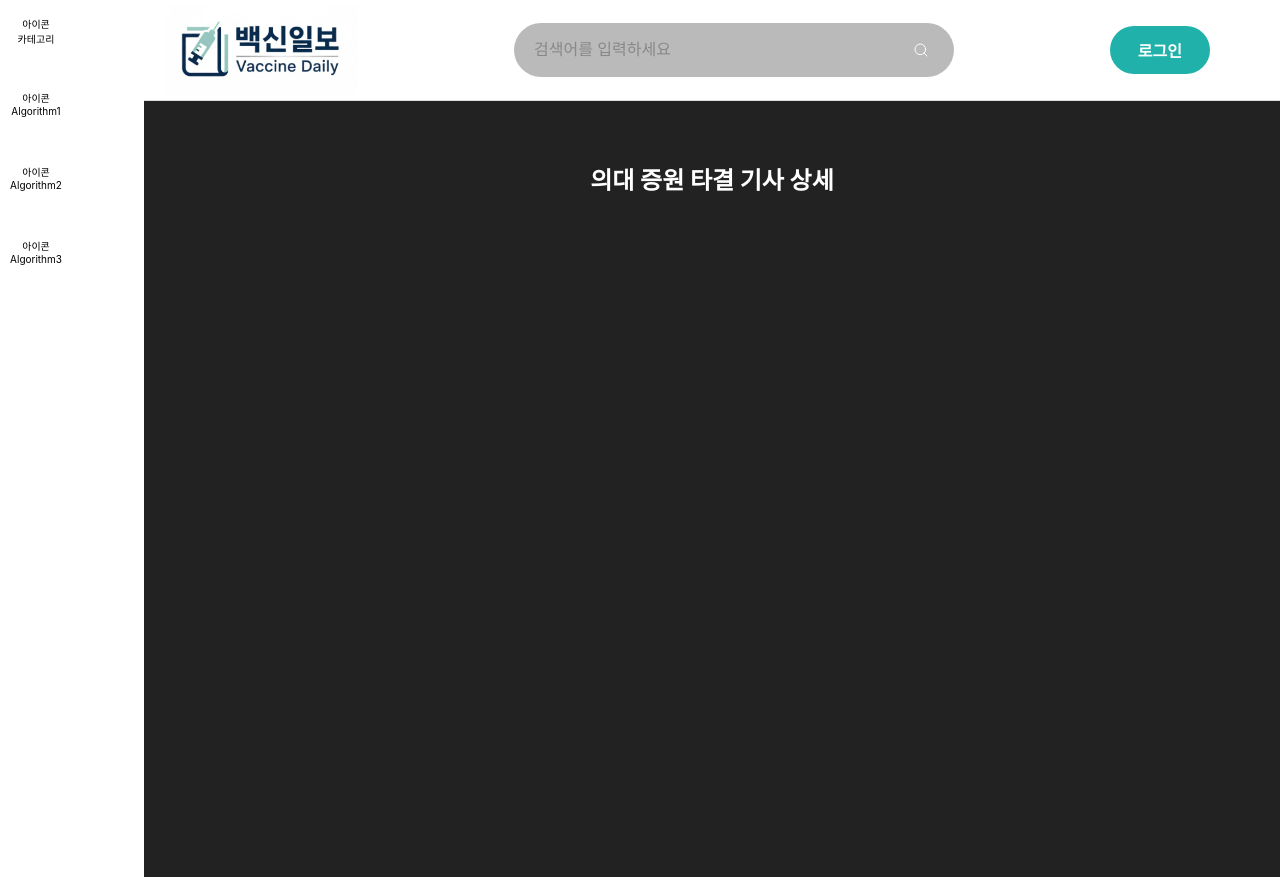
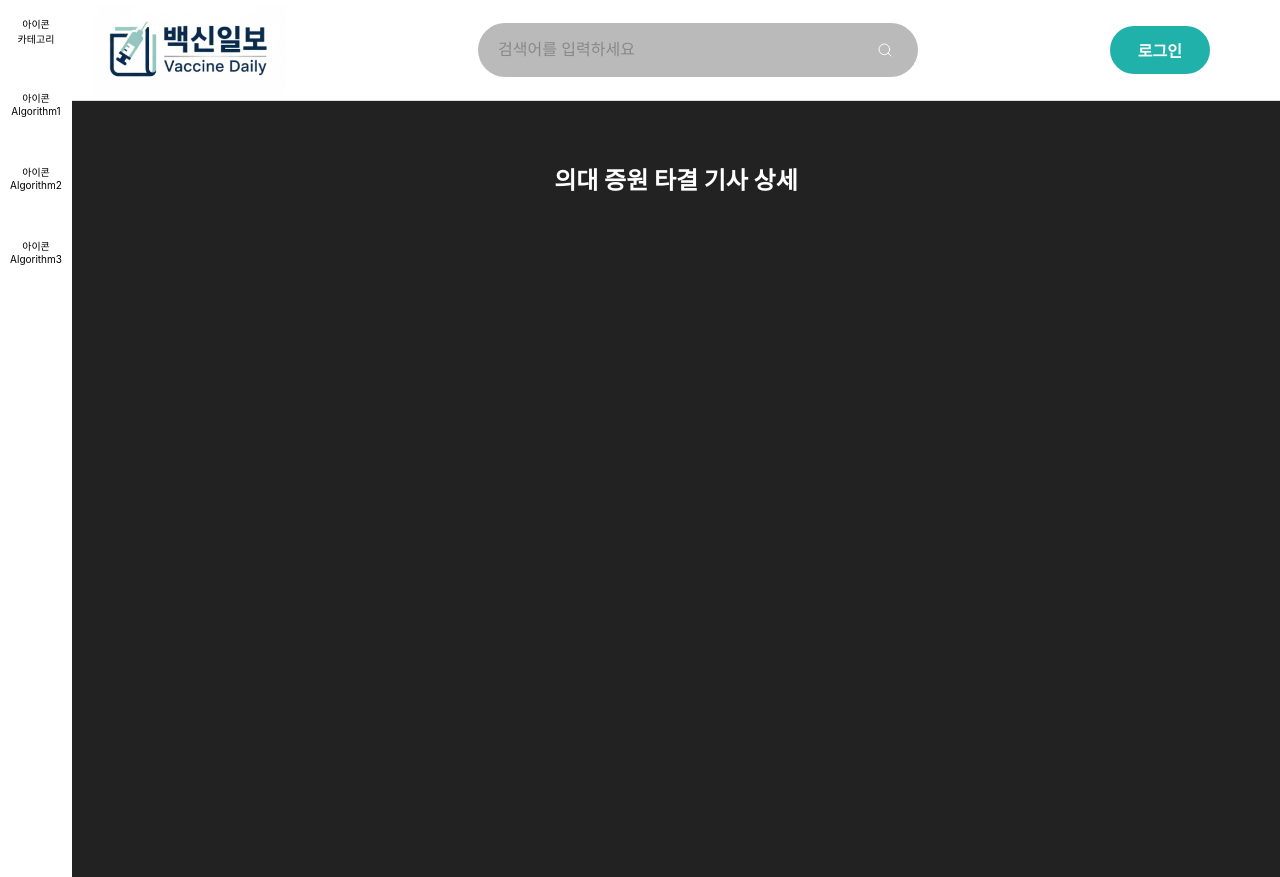
Before and after one commit to JunePark2018/VaccineDailyReport, a React (Create React App) app in the folder frontend/: page /article in a window 1280 px wide. Built offline with nearby package versions, Linux system fonts and the light colour scheme.

Commit message:
Bug Fixed (LeftSidebar)

```diff
--- a/frontend/src/pages/ArticlePage.jsx
+++ b/frontend/src/pages/ArticlePage.jsx
@@ -21,7 +21,7 @@ function ArticlePage() {
       <LeftSideBar />
 
       {/* 2. 오른쪽: 헤더 + 본문 영역을 감싸는 컨테이너 */}
-      <div className="page-content" style={{flex: 1, marginLeft: '72px'}}>
+      <div className="page-content" style={{flex: 1}}>
 
         {/* 상단 */}
         <Header
--- a/package.json
+++ /dev/null
@@ -1,5 +0,0 @@
-{
-  "dependencies": {
-    "react-router-dom": "^7.11.0"
-  }
-}
```
Also changed, not shown: 1 other file (tests, documents, lock files or other folders).
